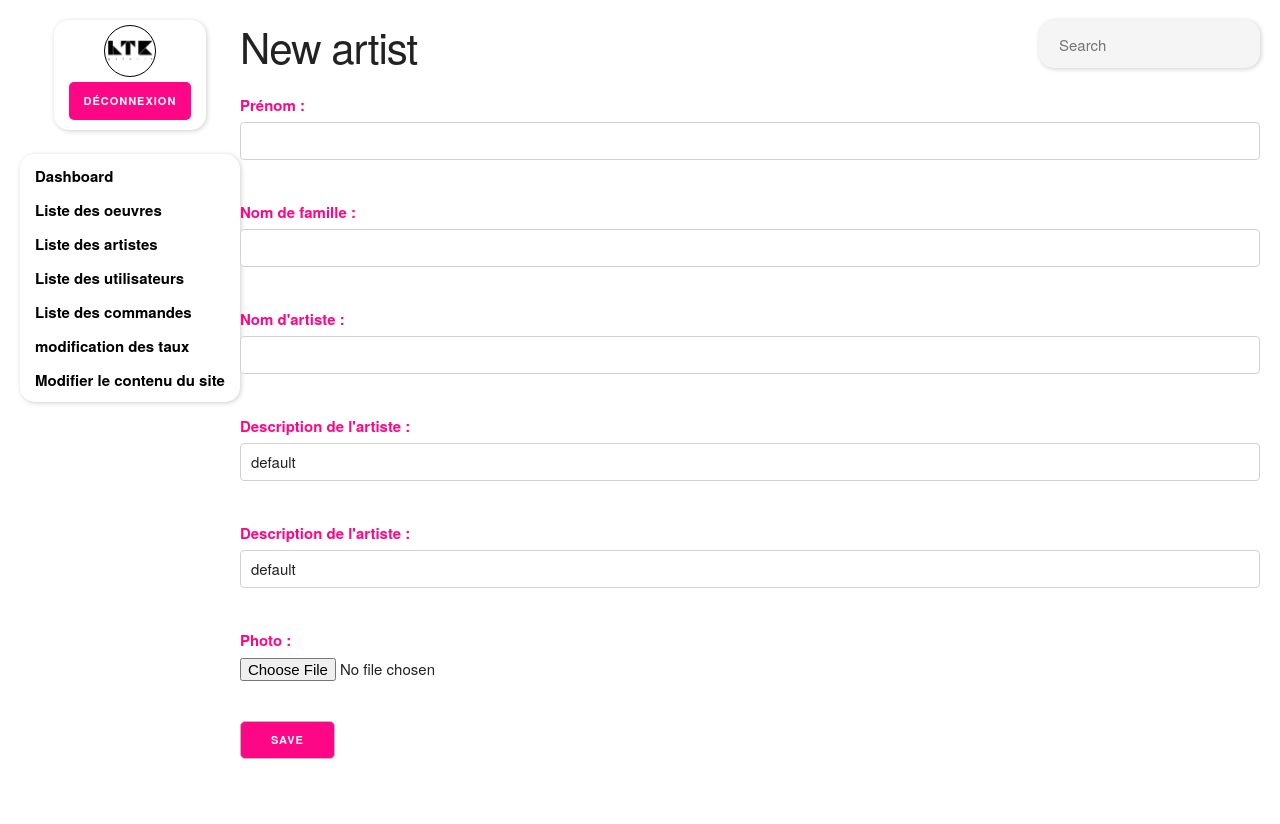
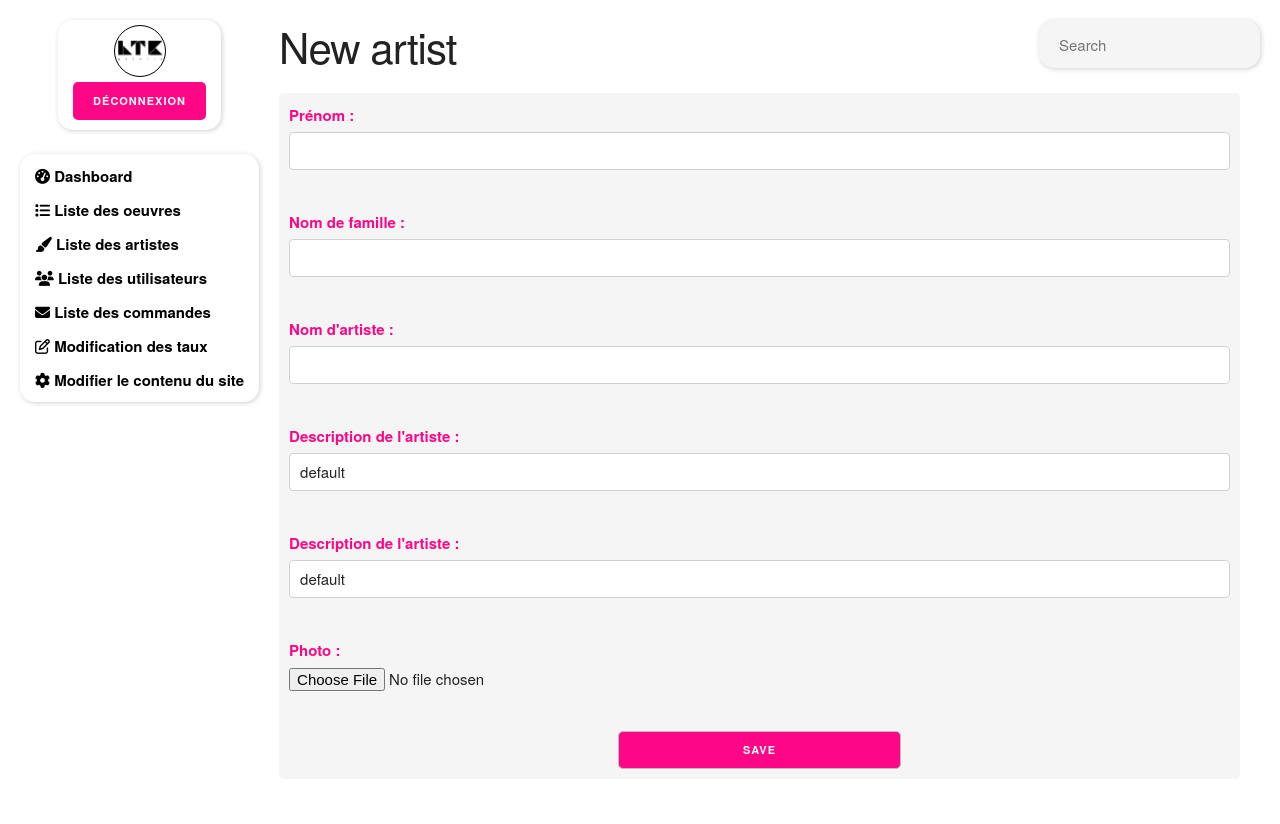
Before and after one commit to JimmyFonteneau/ltk_back_office, a Django app: page /artists/new/ in a window 1280 px wide. Before the commit the page ends 759 px from the top, so only its background shows below. Run offline with Django 3.2, Linux system fonts and the light colour scheme; the visitor is signed in with stand-in values (Sample User, id 1); some libraries are stand-ins or nearby versions.

Commit message:
CSS fixes

```diff
--- a/los_artistos/templates/base.html
+++ b/los_artistos/templates/base.html
@@ -44,18 +44,18 @@
           <header>
             <div>
               <img src="{% static 'images/LOGO GALERIE.png' %}">
-              {{ user }}
+              <b>{{ user }}</b>
               <a class="btn" href="{% url 'users:logout' %}">Déconnexion</a>
             </div>
             <br>
             <div>
-              <a href="{% url 'dashboard' %}">Dashboard</a>
-              <a href="{% url 'artworks:artworks_list' %}">Liste des oeuvres</a>
-              <a href="{% url 'artists:artists' %}">Liste des artistes</a>
-              <a href="{% url 'users:users_all' %}">Liste des utilisateurs</a>
-              <a href="{% url 'orders:orders_list' %}">Liste des commandes</a>
-              <a href="{% url 'rates:rates_list' %}">modification des taux</a>
-              <a href="{% url 'site_content:update_content' %}">Modifier le contenu du site</a>
+              <a href="{% url 'dashboard' %}"><i class="fa fa-tachometer"></i>&nbsp;Dashboard</a>
+              <a href="{% url 'artworks:artworks_list' %}"><i class="fa fa-list"></i>&nbsp;Liste des oeuvres</a>
+              <a href="{% url 'artists:artists' %}"><i class="fa fa-paint-brush"></i>&nbsp;Liste des artistes</a>
+              <a href="{% url 'users:users_all' %}"><i class="fa fa-users"></i>&nbsp;Liste des utilisateurs</a>
+              <a href="{% url 'orders:orders_list' %}"><i class="fa fa-envelope"></i>&nbsp;Liste des commandes</a>
+              <a href="{% url 'rates:rates_list' %}"><i class="fa fa-edit"></i>&nbsp;Modification des taux</a>
+              <a href="{% url 'site_content:update_content' %}"><i class="fa fa-cog"></i>&nbsp;Modifier le contenu du site</a>
             </div>
 
             {% include './search_results.html' %}
--- a/static/css/admin.css
+++ b/static/css/admin.css
@@ -86,20 +86,20 @@
 }
 .content-page {
     flex-grow: 1;
+    padding: 0 20px;
 }
 /*------------------------------------*/
 .content-page > .container {
-    margin-left: 10px;
     width: 100%;
     max-width: 1200px;
 }
-@media screen and (min-width:1200px) {
-    .content-page > .container {
-        margin-left: auto;
-    }
-}
 .content-page > .container > h2 {
     width: 70%;
+}
+form {
+    background: #f5f5f5;
+    padding: 10px;
+    border-radius: 5px;
 }
 form > p > label {
     color: #fd0786;
@@ -109,9 +109,14 @@
 form > p > select {
     width: 100%;
 }
-.filters > input,
+form > button {
+    width: 30%;
+    margin: 0 auto;
+    display: block;
+}
 .filters > label {
     display: inline-block;
+    margin-right: 15px;
 }
 table,
 table.dataTable {
@@ -139,3 +144,8 @@
     font-weight: bold;
     margin-bottom: 0;
 }
+.rate {
+    display: inline-block;
+    margin: 0 20px;
+    text-align: center;
+}
```
Also changed, not shown: rates/templates/rates/list_rates.html (+5 -3 lines), static/css/admin.min.css (+1 -1 lines).
